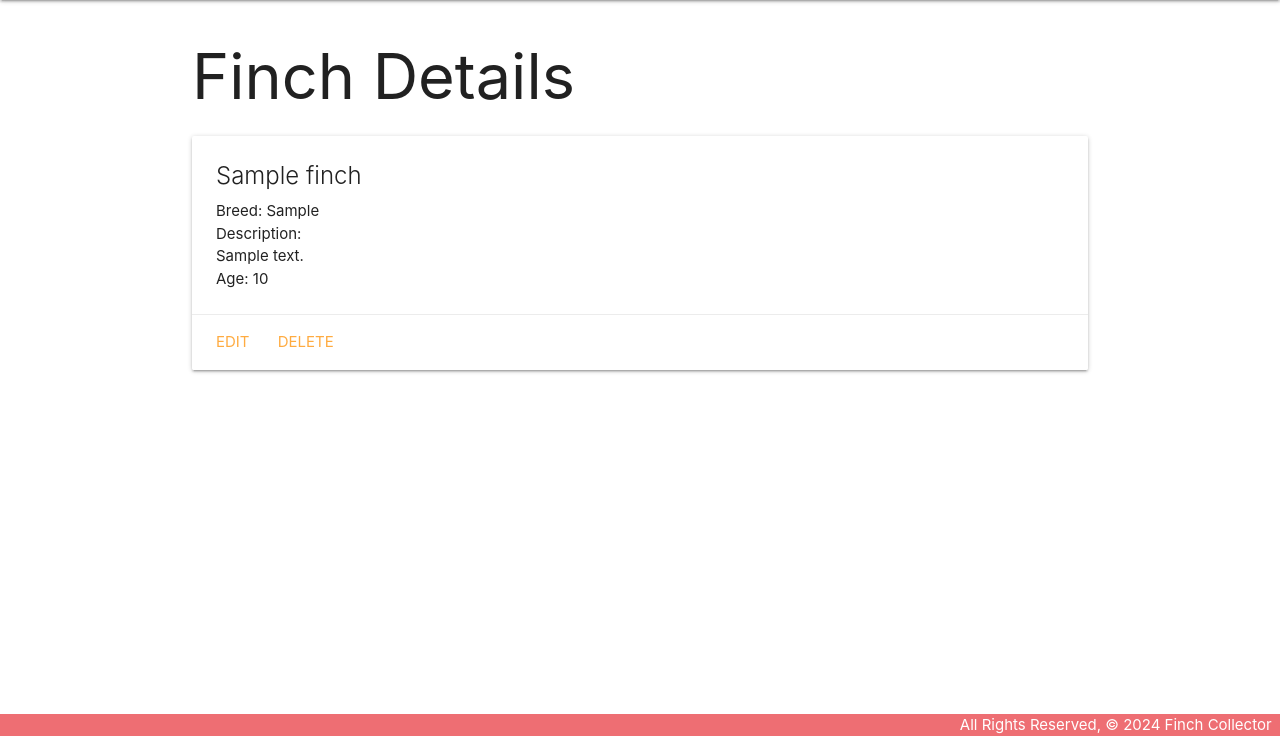
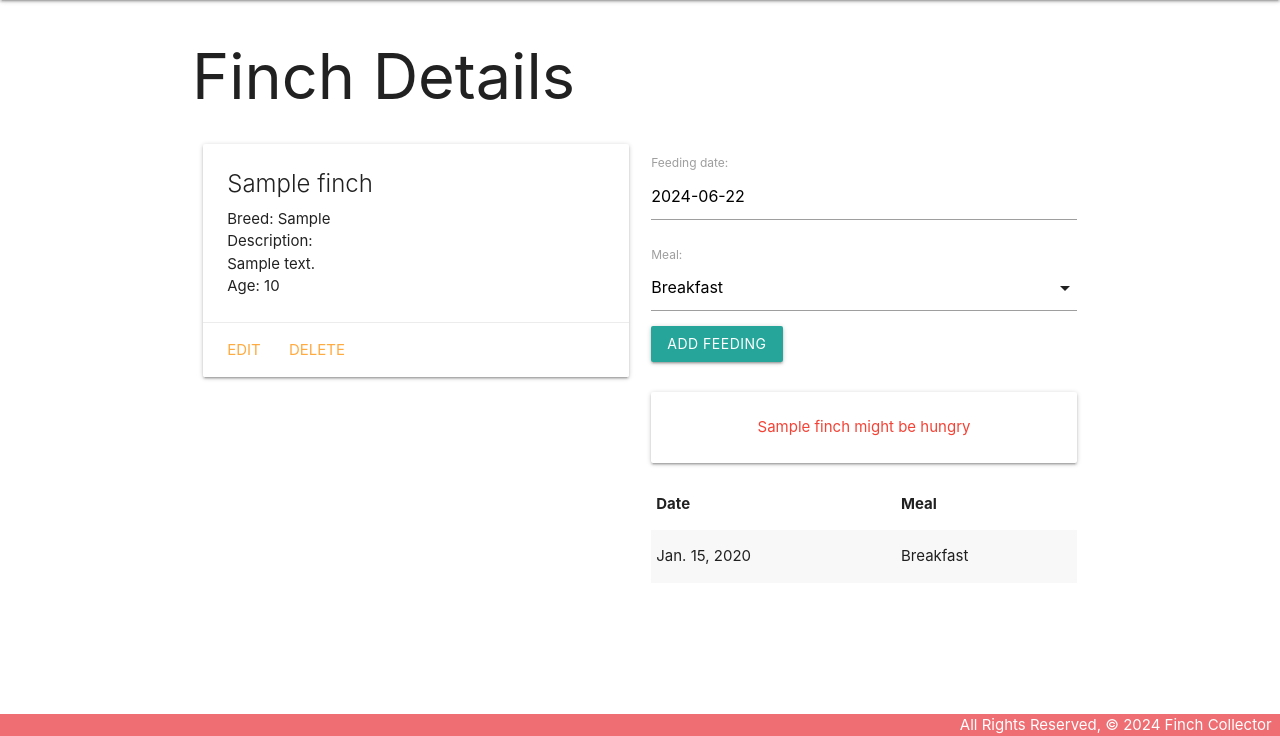
Before and after one commit to Exiled184/finch-collector-repo, a Django app: page /finches/1/ in a window 1280 px wide. Shown: the part 64-800 px from the top of the page. Run offline with Django 5.2, Linux system fonts and the light colour scheme; tables that the repository leaves empty hold one stand-in row (values such as "Sample post").

Commit message:
finches lab part 4

```diff
--- a/main_app/admin.py
+++ b/main_app/admin.py
@@ -1,4 +1,5 @@
 from django.contrib import admin
-from .models import Finch
+from .models import Finch, Feeding
 # Register your models here.
 admin.site.register(Finch)
+admin.site.register(Feeding)
--- /dev/null
+++ b/main_app/forms.py
@@ -0,0 +1,7 @@
+from django.forms import ModelForm
+from .models import Feeding
+
+class FeedingForm(ModelForm):
+  class Meta:
+    model = Feeding
+    fields = ['date', 'meal']
--- a/main_app/models.py
+++ b/main_app/models.py
@@ -1,15 +1,37 @@
 from django.db import models
 from django.urls import reverse
+from datetime import date
 
 # Create your models here.
+
+MEALS = (
+    ('B', 'Breakfast'),
+    ('L', 'Lunch'),
+    ('D', 'Dinner')
+)
 
 class Finch(models.Model):
     name = models.CharField(max_length=100)
     breed = models.CharField(max_length=100)
     description = models.TextField(max_length=250)
     age = models.IntegerField()
+
     def __str__(self):
         return self.name
 
     def get_absolute_url(self):
         return reverse('detail', kwarg={'finch_id': self.id})
+
+    def fed_for_today(self):
+        return self.feeding_set.filter(date=date.today()).count() >= len(MEALS)
+
+
+class Feeding(models.Model):
+    date = models.DateField('feeding date')
+    meal = models.CharField(max_length=1, choices=MEALS, default=MEALS[0][0])
+
+    finch = models.ForeignKey(Finch, on_delete=models.CASCADE)
+    def __str__(self):
+        return f"{self.get_meal_display()} on {self.date}"
+    class Meta:
+        ordering = ['-date']
--- a/main_app/templates/base.html
+++ b/main_app/templates/base.html
@@ -11,7 +11,7 @@
       type="text/css"
       href="{% static 'css/style.css' %}"
     />
-
+    <script src="https://cdnjs.cloudflare.com/ajax/libs/materialize/1.0.0/js/materialize.min.js"></script>
     <title>Finch Collector</title>
     <link
       rel="stylesheet"
--- a/main_app/templates/finches/detail.html
+++ b/main_app/templates/finches/detail.html
@@ -2,6 +2,8 @@
 
 <h1>Finch Details</h1>
 
+<div class="row">
+  <div class="col s6">
     <div class="card">
       <div class="card-content">
         <span class="card-title">{{ finch.name }}</span>
@@ -18,5 +20,51 @@
         <a href="{% url 'finches_delete' finch.id %}">Delete</a>
       </div>
     </div>
+  </div>
 
+  <div class="col s6">
+    <form action="{% url 'add_feeding' finch.id %}" method="POST">
+      {% csrf_token %} {{ feeding_form.as_p }}
+      <input type="submit" class="btn" value="Add Feeding" />
+    </form>
+    <br />
+    {% if finch.fed_for_today %}
+    <div class="card-panel teal-text center-align">
+      {{finch.name}} has been fed all meals for today
+    </div>
+    {% else %}
+    <div class="card-panel red-text center-align">
+      {{finch.name}} might be hungry
+    </div>
+    {% endif %}
+    <table class="striped">
+      <thead>
+        <tr>
+          <th>Date</th>
+          <th>Meal</th>
+        </tr>
+      </thead>
+      <tbody>
+        {% for feeding in finch.feeding_set.all %}
+        <tr>
+          <td>{{feeding.date}}</td>
+          <td>{{feeding.get_meal_display}}</td>
+        </tr>
+        {% endfor %}
+      </tbody>
+    </table>
+  </div>
+</div>
+<script>
+  const dateEl = document.getElementById("id_date");
+  M.Datepicker.init(dateEl, {
+    format: "yyyy-mm-dd",
+    defaultDate: new Date(),
+    setDefaultDate: true,
+    autoClose: true,
+  });
+
+  const selectEl = document.getElementById("id_meal");
+  M.FormSelect.init(selectEl);
+</script>
 {% endblock %}
--- a/main_app/urls.py
+++ b/main_app/urls.py
@@ -10,4 +10,5 @@ urlpatterns = [
     path('finches/create/', views.FinchCreate.as_view(), name='finches_create'),
     path('finches/<int:pk>/update/', views.FinchUpdate.as_view(), name='finches_update'),
     path('finches/<int:pk>/delete/', views.FinchDelete.as_view(), name='finches_delete'),
+     path('finches/<int:finch_id>/add_feeding/', views.add_feeding, name='add_feeding'),
 ]
--- a/main_app/views.py
+++ b/main_app/views.py
@@ -1,6 +1,7 @@
-from django.shortcuts import render
+from django.shortcuts import render, redirect
 from django.views.generic.edit import CreateView, UpdateView, DeleteView
 from .models import Finch
+from .forms import FeedingForm
 
 # Create your views here.
 
@@ -16,8 +17,16 @@ def finches_index(request):
 
 def finches_detail(request, finch_id):
     finch = Finch.objects.get(id=finch_id)
-    return render(request, 'finches/detail.html', {'finch': finch})
+    feeding_form = FeedingForm()
+    return render(request, 'finches/detail.html', {'finch': finch, 'feeding_form': feeding_form})
 
+def add_feeding(request, finch_id):
+    form = FeedingForm(request.POST)
+    if form.is_valid():
+        new_feeding = form.save(commit=False)
+        new_feeding.finch_id = finch_id
+        new_feeding.save()
+    return redirect('detail',finch_id=finch_id)
 
 class FinchCreate(CreateView):
     model = Finch
```
Also changed, not shown: main_app/templates/about.html (+1 -8 lines), main_app/migrations/0002_feeding.py (added). Lines whose indentation alone changed are shown as unchanged.
